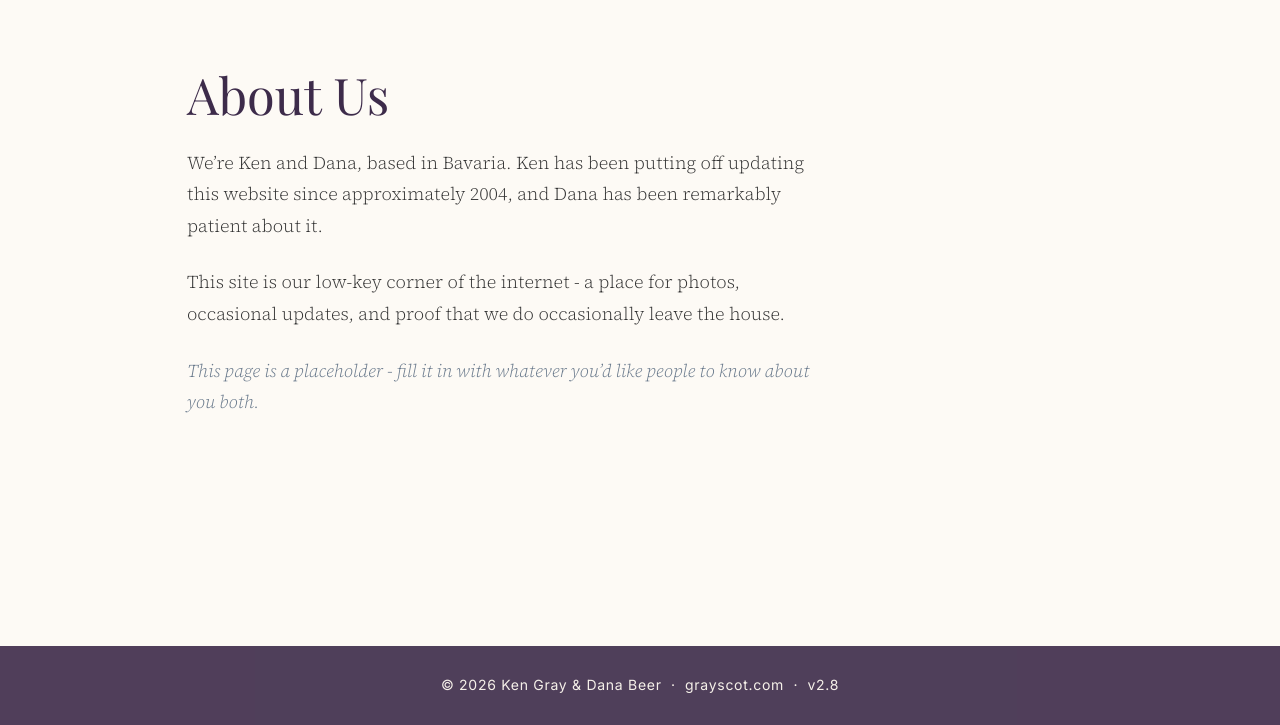
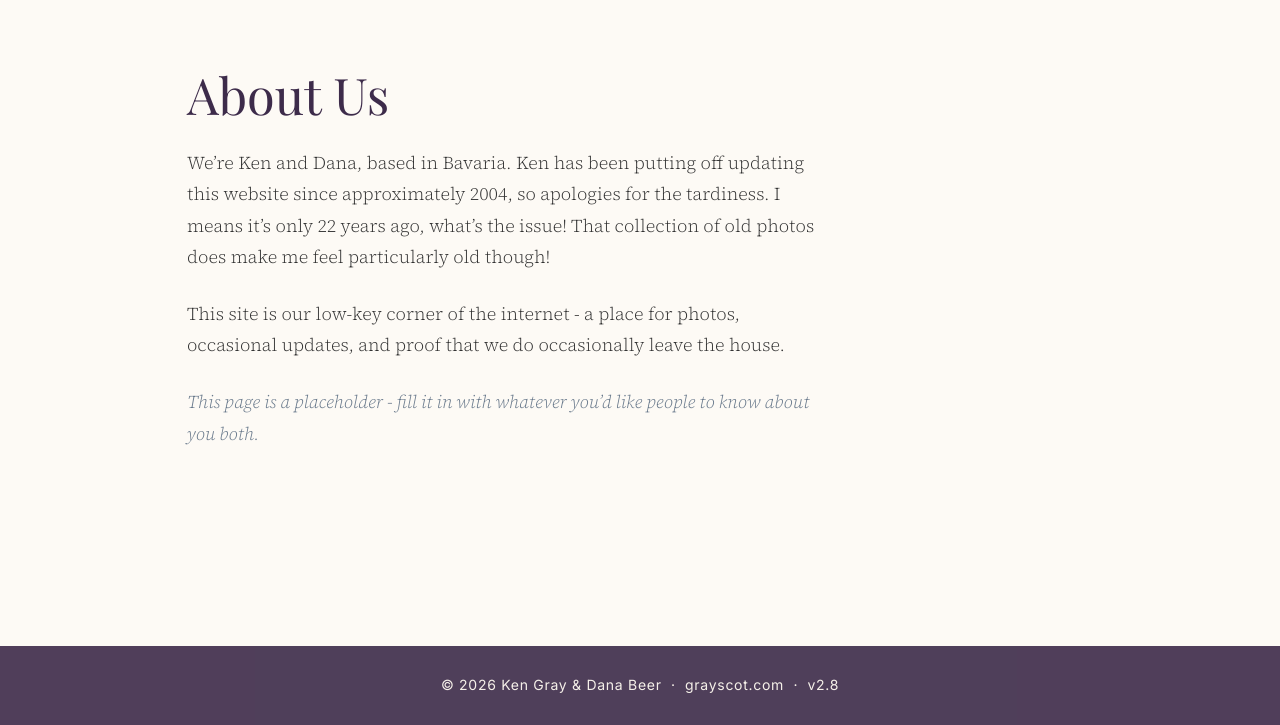
Before and after one commit to kengray/kengray.github.io, a Jekyll site: the page built from about.md, in a window 1280 px wide, cut to the strip 175-900 px from the top of the page. Built offline with Jekyll 4.4.1, drawn with Linux system fonts in a browser that asks for light colours; some web fonts are replaced.

Commit message:
Update Pages “about”

```diff
--- a/about.md
+++ b/about.md
@@ -1,14 +1,15 @@
 ---
+heading: About Us
+auto_heading: true
 layout: default
 title: About
-heading: About Us
-auto_heading: true
 permalink: /about.html
 ---
+
 <div class="prose" markdown="1">
-We're Ken and Dana, based in Bavaria. Ken has been putting off updating this website since approximately 2004, and Dana has been remarkably patient about it.
+We're Ken and Dana, based in Bavaria. Ken has been putting off updating this website since approximately 2004, so apologies for the tardiness. I means it's only 22 years ago, what's the issue! That collection of old photos does make me feel particularly old though!
 
 This site is our low-key corner of the internet - a place for photos, occasional updates, and proof that we do occasionally leave the house.
 
-*This page is a placeholder - fill it in with whatever you'd like people to know about you both.*
+_This page is a placeholder - fill it in with whatever you'd like people to know about you both._
 </div>
```
